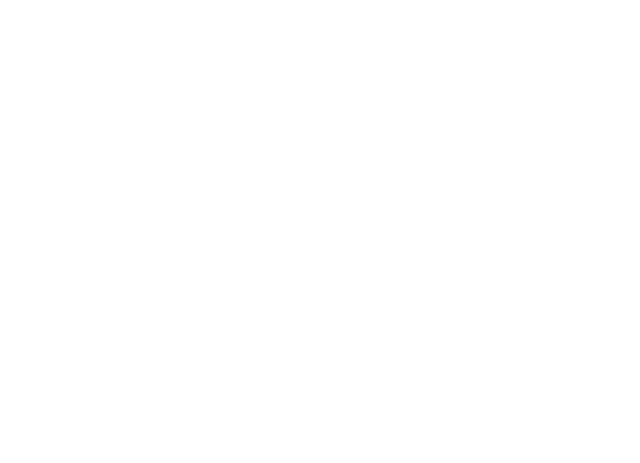
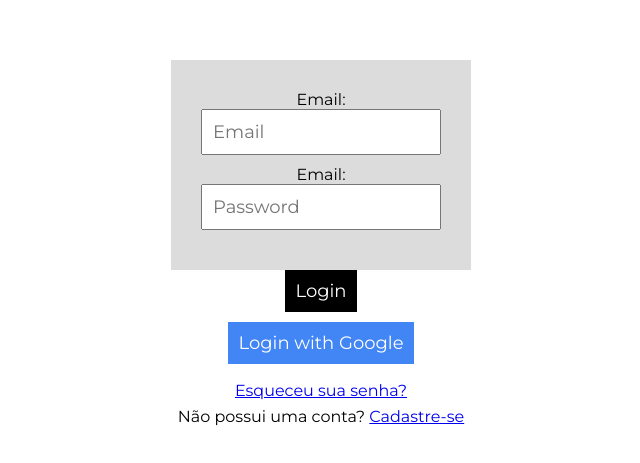
Before and after one commit to Thigoo/react-gerenciador-encomendas, a React (Create React App) app: page /login in a window 1280 px wide. Before the commit this address had no page. Shown: the part 161-624 px from the top of the page, without its empty margins (319-959 px from the left). Built offline with nearby package versions, Linux system fonts and the light colour scheme; no server answers.

Commit message:
Criando página de login

```diff
--- /dev/null
+++ b/src/pages/Login/index.jsx
@@ -0,0 +1,59 @@
+import React, { useEffect } from 'react'
+import '../Login/style.css'
+import { useState } from 'react'
+import { auth, signInWithGoogle } from '../../services/firebase';
+import { useAuthState } from 'react-firebase-hooks/auth'
+import { Link, useNavigate } from 'react-router-dom';
+import { signInWithEmailAndPassword } from 'firebase/auth';
+
+function Login() {
+
+    const [email, setEmail] = useState('');
+    const [password, setPassword] = useState('');
+    const [user, error] = useAuthState(auth);
+
+    const navigate = useNavigate();
+
+    useEffect(() => {
+        if(user) navigate('/');
+    }, [user]);
+
+  return (
+    <div className="login">
+        <div className="login-container">
+            <label>Email:</label>
+            <input
+                type="text"
+                className='login-input'
+                value={email}
+                onChange={(e) => setEmail(e.target.value)}
+                placeholder='Email' />
+                <label>Email:</label>
+            <input
+                type="password"
+                className='login-input'
+                value={password}
+                onChange={(e) => setPassword(e.target.value)}
+                placeholder='Password' />
+        </div>
+        <button
+            className='login-btn'
+            onClick={() => signInWithEmailAndPassword(email, password)}>
+            Login
+        </button>
+        <button
+            className='login-btn login-google'
+            onClick={signInWithGoogle}>
+            Login with Google
+        </button>
+        <div>
+            <Link to='/reset'>Esqueceu sua senha?</Link>
+        </div>
+        <div>
+            Não possui uma conta? <Link to='/register'>Cadastre-se</Link>
+        </div>
+    </div>
+  )
+}
+
+export default Login
--- /dev/null
+++ b/src/pages/Login/style.css
@@ -0,0 +1,34 @@
+.login {
+    height: 100vh;
+    width: 100vw;
+    display: flex;
+    align-items: center;
+    justify-content: center;
+    flex-direction: column;
+  }
+  .login-container {
+    display: flex;
+    flex-direction: column;
+    text-align: center;
+    background-color: #dcdcdc;
+    padding: 30px;
+  }
+  .login-input {
+    padding: 10px;
+    font-size: 18px;
+    margin-bottom: 10px;
+  }
+  .login-btn {
+    padding: 10px;
+    font-size: 18px;
+    margin-bottom: 10px;
+    border: none;
+    color: white;
+    background-color: black;
+  }
+  .login-google {
+    background-color: #4285f4;
+  }
+  .login div {
+    margin-top: 7px;
+  }
--- a/src/routes/AppRouter.jsx
+++ b/src/routes/AppRouter.jsx
@@ -6,6 +6,7 @@ import AddOrder from '../pages/Orders/AddOrder'
 import Products from '../pages/Products'
 import AddProducts from '../pages/Products/AddProducts'
 import UpdateProduct from '../pages/Products/UpdateProduct'
+import Login from '../pages/Login'
 
 function AppRouter() {
   return (
@@ -16,6 +17,7 @@ function AppRouter() {
         <Route path='/products' element={<Products />}></Route>
         <Route path='/addProduct' element={<AddProducts />}></Route>
         <Route path='/updateProduct/:id' element={<UpdateProduct />}></Route>
+        <Route path='/login' element={<Login />}></Route>
     </Routes>
   )
 }
```
